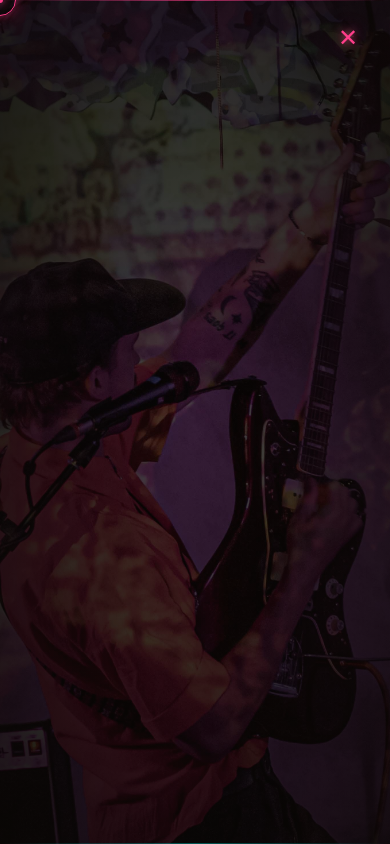
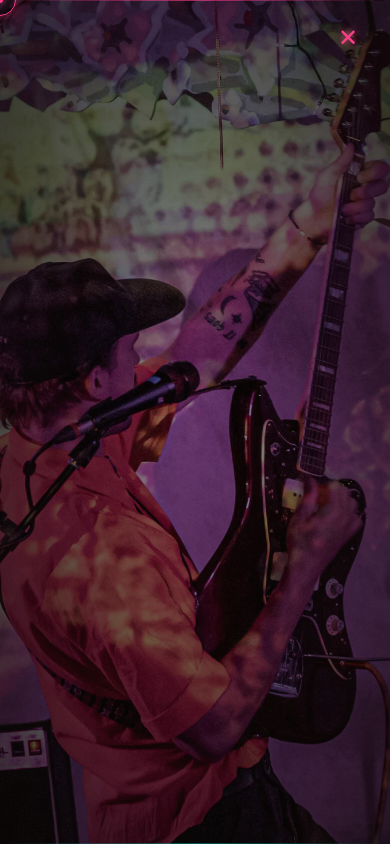
Before and after one commit to Caddyshackk/band-site, a React (Vite) app: page / in a window 390 px wide. Both pictures are taken after a click on the button 355 px from the left and 25 px from the top of the page. Shown: the top 844 px of the page. Built offline with nearby package versions, Linux system fonts and the light colour scheme; a web font is replaced by a local one.

Commit message:
Fixing mobile rendering

```diff
--- a/src/App.jsx
+++ b/src/App.jsx
@@ -169,15 +169,21 @@ function CustomCursor() {
 
 function MobileNav({ open, onClose, go, navItems }) {
   const [photoIdx, setPhotoIdx] = useState(0);
+  const intervalRef = useRef(null);
   const photos = [
     "/gallery-1.jpg","/gallery-2.jpg","/gallery-3.jpg",
     "/gallery-4.jpg","/gallery-5.jpg","/gallery-6.jpg",
   ];
 
   useEffect(() => {
-    if (!open) return;
-    const t = setInterval(() => setPhotoIdx(i => (i+1) % photos.length), 3000);
-    return () => clearInterval(t);
+    if (!open) {
+      if (intervalRef.current) clearInterval(intervalRef.current);
+      return;
+    }
+    intervalRef.current = setInterval(() => {
+      setPhotoIdx(i => (i + 1) % photos.length);
+    }, 3000);
+    return () => clearInterval(intervalRef.current);
   }, [open]);
 
   if (!open) return null;
@@ -185,8 +191,6 @@ function MobileNav({ open, onClose, go, navItems }) {
   return (
     <div style={{position:"fixed",inset:0,zIndex:150,display:"flex",flexDirection:"column",
       alignItems:"center",justifyContent:"center",gap:"2rem",overflow:"hidden"}}>
-
-      {/* sliding photo background */}
       {photos.map((src,i) => (
         <div key={src} style={{
           position:"absolute",inset:0,
@@ -194,25 +198,18 @@ function MobileNav({ open, onClose, go, navItems }) {
           backgroundSize:"cover",
           backgroundPosition:"center",
           opacity: i === photoIdx ? 1 : 0,
-          transition:"opacity 1.2s ease",
-          filter:"saturate(0.9) brightness(0.55)",
+          transition:"opacity 1.5s ease",
+          filter:"saturate(0.9) brightness(0.95)",
+          willChange:"opacity",
         }}/>
       ))}
-
-      {/* dark vignette overlay */}
       <div style={{position:"absolute",inset:0,
-        background:"radial-gradient(ellipse 80% 80% at 50% 50%, rgba(10,7,5,0.5) 0%, rgba(10,7,5,0.92) 100%)"}}/>
-
-      {/* neon top line */}
+        background:"radial-gradient(ellipse 80% 80% at 50% 50%, rgba(10,7,5,0.4) 0%, rgba(10,7,5,0.88) 100%)"}}/>
       <div style={{position:"absolute",top:0,left:0,right:0,height:1,
         background:`linear-gradient(90deg,transparent,${C.neonPink},transparent)`,opacity:0.6}}/>
-
-      {/* close button */}
       <button onClick={onClose} style={{position:"absolute",top:"1.5rem",right:"2rem",
         background:"none",border:"none",color:C.neonPink,fontSize:"1.5rem",
         cursor:"pointer",textShadow:GP(0.7),zIndex:1}}>✕</button>
-
-      {/* nav links */}
       <div style={{position:"relative",zIndex:1,display:"flex",flexDirection:"column",
         alignItems:"center",gap:"1.8rem"}}>
         {navItems.map(l => (
@@ -221,17 +218,14 @@ function MobileNav({ open, onClose, go, navItems }) {
             cursor:"pointer",transition:"color .2s,text-shadow .2s",
             textShadow:"0 2px 20px rgba(0,0,0,0.8)"}}
             onClick={() => { go(l.toLowerCase()); onClose(); }}
-            onMouseEnter={e => { e.target.style.color=C.neonPink; e.target.style.textShadow=GP(0.7); }}
-            onMouseLeave={e => { e.target.style.color=C.ivory; e.target.style.textShadow="0 2px 20px rgba(0,0,0,0.8)"; }}>
+            onMouseEnter={e=>{e.target.style.color=C.neonPink;e.target.style.textShadow=GP(0.7);}}
+            onMouseLeave={e=>{e.target.style.color=C.ivory;e.target.style.textShadow="0 2px 20px rgba(0,0,0,0.8)";}}>
             {l}
           </span>
         ))}
       </div>
-
-      {/* neon bottom line */}
       <div style={{position:"absolute",bottom:0,left:0,right:0,height:1,
         background:`linear-gradient(90deg,transparent,${C.neonCyan},transparent)`,opacity:0.4}}/>
-
     </div>
   );
 }
```
